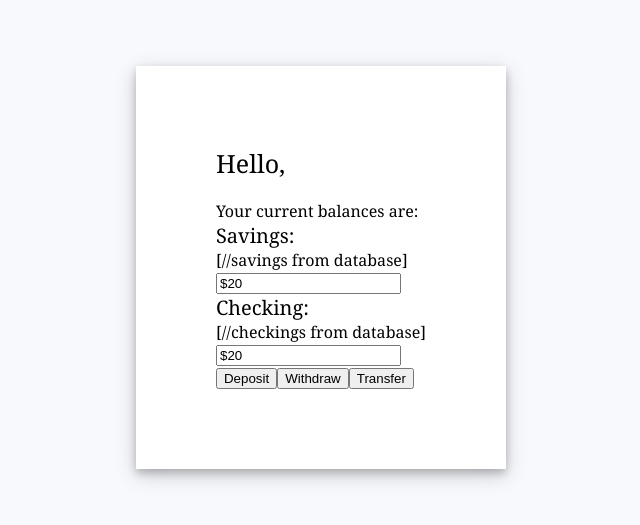
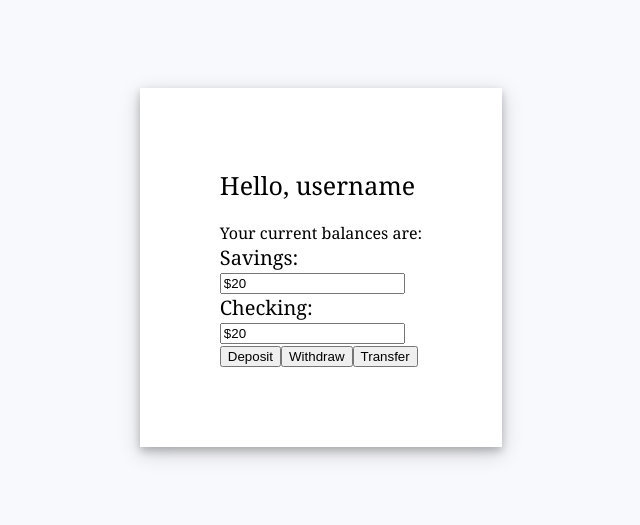
Before and after one commit to dcdemps/468project, a React (Create React App) app in the folder webui/: page /Account in a window 1280 px wide. Shown: the part 141-666 px from the top of the page, without its empty margins (319-959 px from the left). Built offline with nearby package versions, Linux system fonts and the light colour scheme.

Commit message:
account changed to ES6

```diff
--- a/webui/src/AccountSummary/Account.jsx
+++ b/webui/src/AccountSummary/Account.jsx
@@ -1,48 +1,64 @@
-import React, { useState } from "react";
+import React from "react";
 import { Link } from "react-router-dom";
 import "./Account.css";
-const Account = () =>{
-  //TODO Take information from database and add to page
-  const depositClick =(onClick) =>{};
-  const withdrawClick =(onClick) =>{};
-  const transferClick =(onClick) =>{};
+export default class Account extends React.Component {
+  // States
+  constructor(props) {
+    super(props)
+    this.state = {
+      savingsBalance: '$20',
+      checkingBalance: '$20',
+      username: 'username'
+    };
+  }
 
 
+  //TODO: Take information from database and add to page
+  /**
+   * savingsBalance
+   * checkingBalance
+   * username
+   */
+
+  render() {
     return (
       <div className="app">
         <div className="login-form">
 
-        <div className = "title">Hello, </div>
-        <div className = "Balances"> Your current balances are:
+          <div className = "title">Hello, {this.state.username}</div>
+          <div className = "Balances">
 
+            Your current balances are:
 
-          <div className = "acc-title"> Savings: </div>
-          [//savings from database]
+            <div className = "acc-title">Savings: </div>
+
             <div className = "saving-balance">
-            <input readOnly value={"$20"} />
+              <input readOnly value={this.state.savingsBalance} />
             </div>
 
+            <div className = "acc-title">Checking: </div>
 
-
-          <div className = "acc-title">Checking: </div>
-            [//checkings from database]
             <div className = "checking-balance">
-            <input readOnly value={"$20"} />
+              <input readOnly value={this.state.checkingBalance} />
             </div>
 
           </div>
+
           <div classNames = "buttons">
-          <Link to ="/Deposit"><button>
+            <Link to ="/Deposit">
+              <button>
                 <label>Deposit</label>
               </button>
             </Link>
 
-          <Link to ="/Withdraw"><button>
+            <Link to ="/Withdraw">
+              <button>
                 <label>Withdraw</label>
               </button>
             </Link>
 
-          <Link to ="/Transfer"><button>
+            <Link to ="/Transfer">
+              <button>
                 <label>Transfer</label>
               </button>
             </Link>
@@ -50,6 +66,5 @@ const Account = () =>{
         </div>
       </div>
     );
+  }
 };
-
-export default Account;
```
Lines whose indentation alone changed are shown as unchanged.
